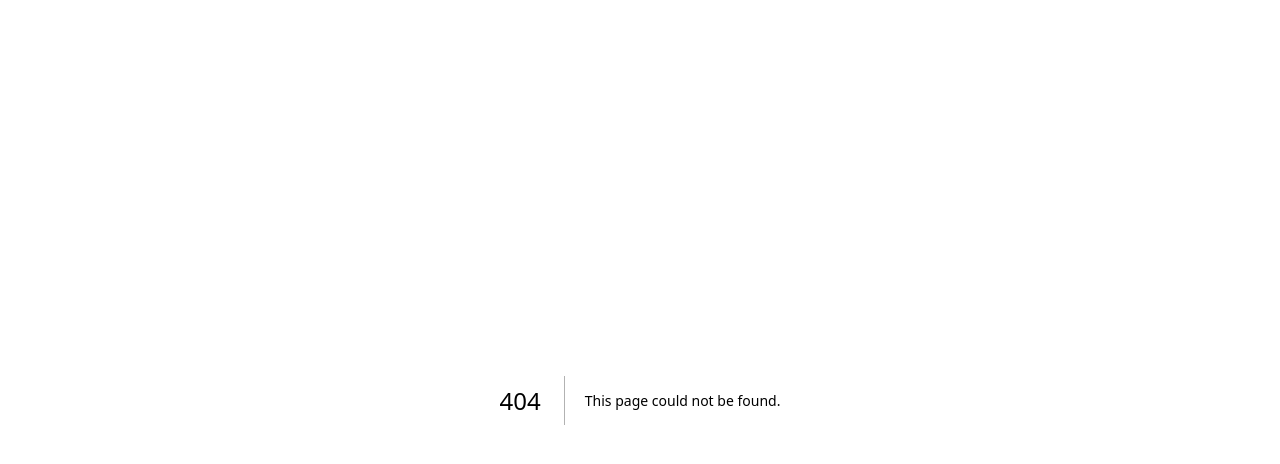
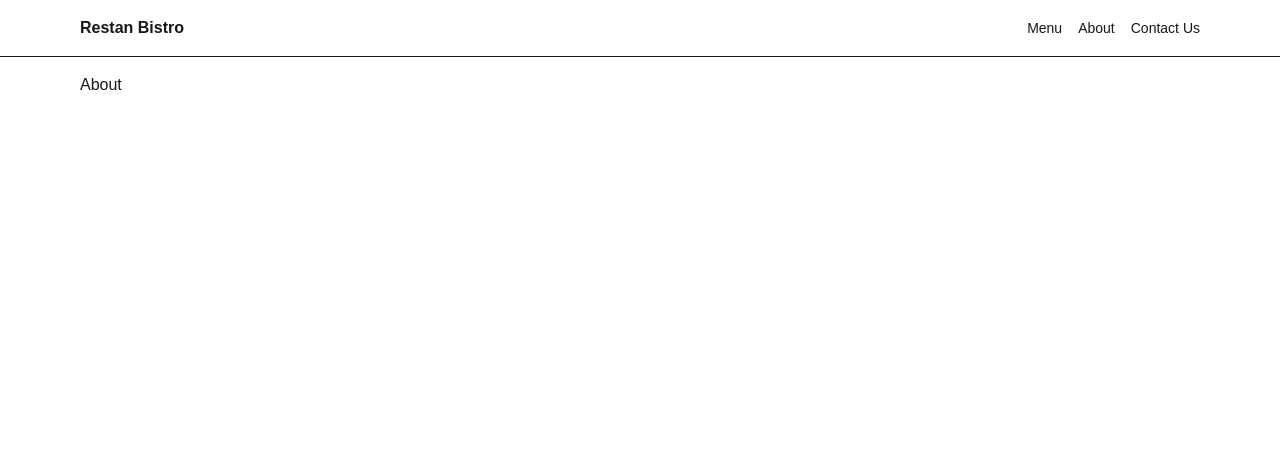
Before and after one commit to s4meekshagopinath/RestanBistro, a Next.js app: page /about in a window 1280 px wide. Before the commit this address had no page. Shown: the top 464 px of the page. Built offline with nearby package versions, Linux system fonts and the light colour scheme.

Commit message:
added navbar and layout structure

```diff
--- /dev/null
+++ b/app/about/page.js
@@ -0,0 +1,7 @@
+export default function About() {
+    return (
+        <div>
+            <h1>About</h1>
+        </div>
+    );
+}
--- /dev/null
+++ b/app/contact/page.js
@@ -0,0 +1,7 @@
+export default function() {
+    return (
+        <div>
+            <h1>Contact Us</h1>
+        </div>
+    );
+}
--- a/app/layout.js
+++ b/app/layout.js
@@ -1,29 +1,15 @@
-import { Geist, Geist_Mono } from "next/font/google";
-import "./globals.css";
+import './globals.css';
+import Navbar from '../components/Navbar';
 
-const geistSans = Geist({
-  variable: "--font-geist-sans",
-  subsets: ["latin"],
-});
-
-const geistMono = Geist_Mono({
-  variable: "--font-geist-mono",
-  subsets: ["latin"],
-});
-
-export const metadata = {
-  title: "Create Next App",
-  description: "Generated by create next app",
-};
+export const metadata = { title: 'Restan Bistro' };
 
 export default function RootLayout({ children }) {
   return (
     <html lang="en">
-      <body
-        className={`${geistSans.variable} ${geistMono.variable} antialiased`}
-      >
-        {children}
+      <body>
+        <Navbar />
+        <main className='max-w-6xl mx-auto p-4'>{children}</main>
       </body>
-    </html>
+      </html>
   );
 }
--- /dev/null
+++ b/app/menu/page.js
@@ -0,0 +1,7 @@
+export default function Menu() {
+    return (
+        <div>
+            <h1>Menu</h1>
+        </div>
+    );
+}
--- a/app/page.js
+++ b/app/page.js
@@ -1,65 +1,7 @@
-import Image from "next/image";
-
 export default function Home() {
   return (
-    <div className="flex min-h-screen items-center justify-center bg-zinc-50 font-sans dark:bg-black">
-      <main className="flex min-h-screen w-full max-w-3xl flex-col items-center justify-between py-32 px-16 bg-white dark:bg-black sm:items-start">
-        <Image
-          className="dark:invert"
-          src="/next.svg"
-          alt="Next.js logo"
-          width={100}
-          height={20}
-          priority
-        />
-        <div className="flex flex-col items-center gap-6 text-center sm:items-start sm:text-left">
-          <h1 className="max-w-xs text-3xl font-semibold leading-10 tracking-tight text-black dark:text-zinc-50">
-            To get started, edit the page.js file.
-          </h1>
-          <p className="max-w-md text-lg leading-8 text-zinc-600 dark:text-zinc-400">
-            Looking for a starting point or more instructions? Head over to{" "}
-            <a
-              href="https://vercel.com/templates?framework=next.js&utm_source=create-next-app&utm_medium=appdir-template-tw&utm_campaign=create-next-app"
-              className="font-medium text-zinc-950 dark:text-zinc-50"
-            >
-              Templates
-            </a>{" "}
-            or the{" "}
-            <a
-              href="https://nextjs.org/learn?utm_source=create-next-app&utm_medium=appdir-template-tw&utm_campaign=create-next-app"
-              className="font-medium text-zinc-950 dark:text-zinc-50"
-            >
-              Learning
-            </a>{" "}
-            center.
-          </p>
-        </div>
-        <div className="flex flex-col gap-4 text-base font-medium sm:flex-row">
-          <a
-            className="flex h-12 w-full items-center justify-center gap-2 rounded-full bg-foreground px-5 text-background transition-colors hover:bg-[#383838] dark:hover:bg-[#ccc] md:w-[158px]"
-            href="https://vercel.com/new?utm_source=create-next-app&utm_medium=appdir-template-tw&utm_campaign=create-next-app"
-            target="_blank"
-            rel="noopener noreferrer"
-          >
-            <Image
-              className="dark:invert"
-              src="/vercel.svg"
-              alt="Vercel logomark"
-              width={16}
-              height={16}
-            />
-            Deploy Now
-          </a>
-          <a
-            className="flex h-12 w-full items-center justify-center rounded-full border border-solid border-black/[.08] px-5 transition-colors hover:border-transparent hover:bg-black/[.04] dark:border-white/[.145] dark:hover:bg-[#1a1a1a] md:w-[158px]"
-            href="https://nextjs.org/docs?utm_source=create-next-app&utm_medium=appdir-template-tw&utm_campaign=create-next-app"
-            target="_blank"
-            rel="noopener noreferrer"
-          >
-            Documentation
-          </a>
-        </div>
-      </main>
+    <div>
+      <h1>Home Page</h1>
     </div>
   );
 }
--- /dev/null
+++ b/components/Navbar.jsx
@@ -0,0 +1,17 @@
+'use client';
+import Link from 'next/link';
+
+export default function Navbar() {
+    return (
+        <nav className='border-b'>
+            <div className='max-w-6xl mx-auto flex items-center justify-between p-4'>
+                <Link href="/" className='font-semibold'>Restan Bistro</Link>
+                <div className='flex gap-4 text-sm'>
+                    <Link href='/menu'>Menu</Link>
+                    <Link href='/about'>About</Link>
+                    <Link href='/contact'>Contact Us</Link>
+                </div>
+            </div>
+        </nav>
+    );
+}
```
